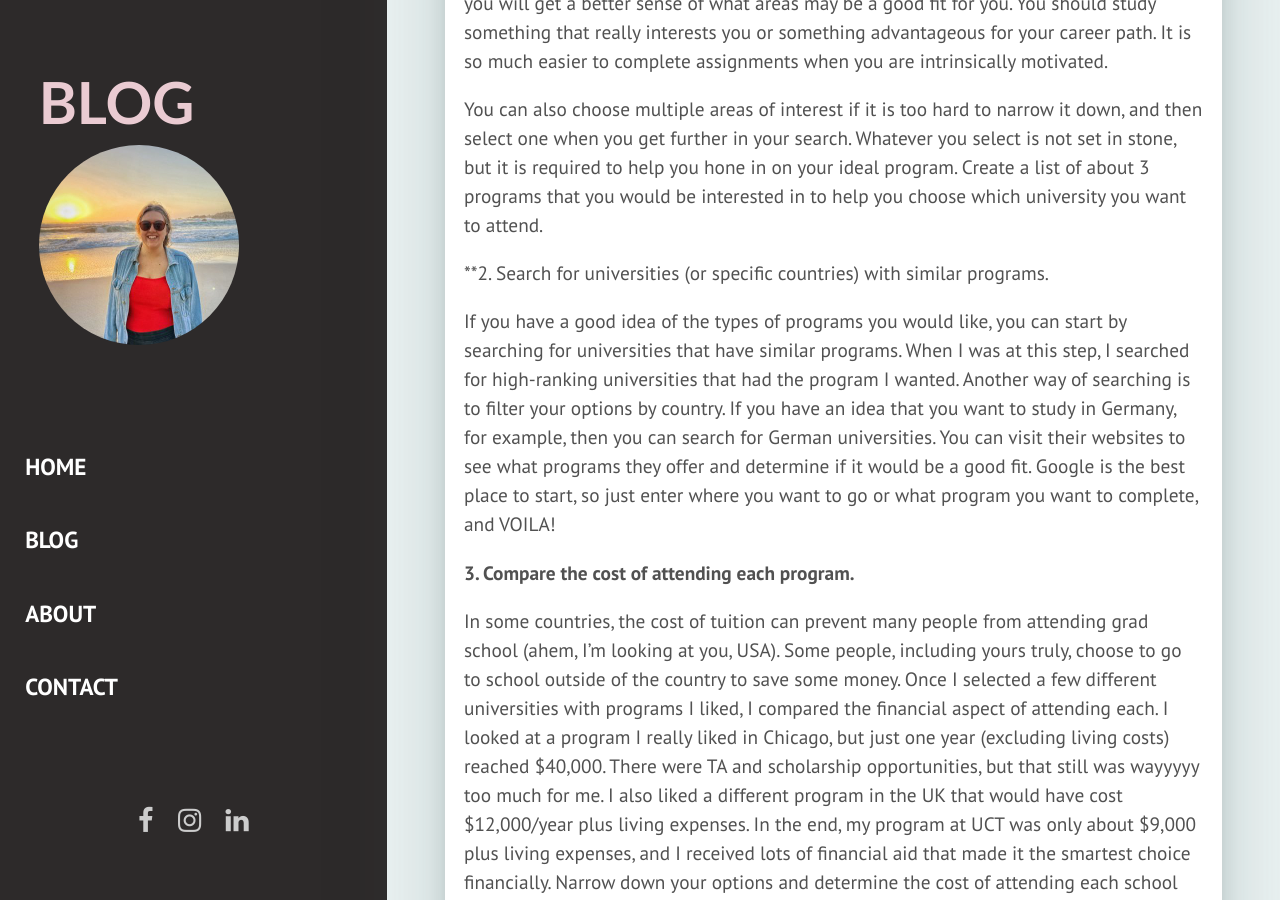
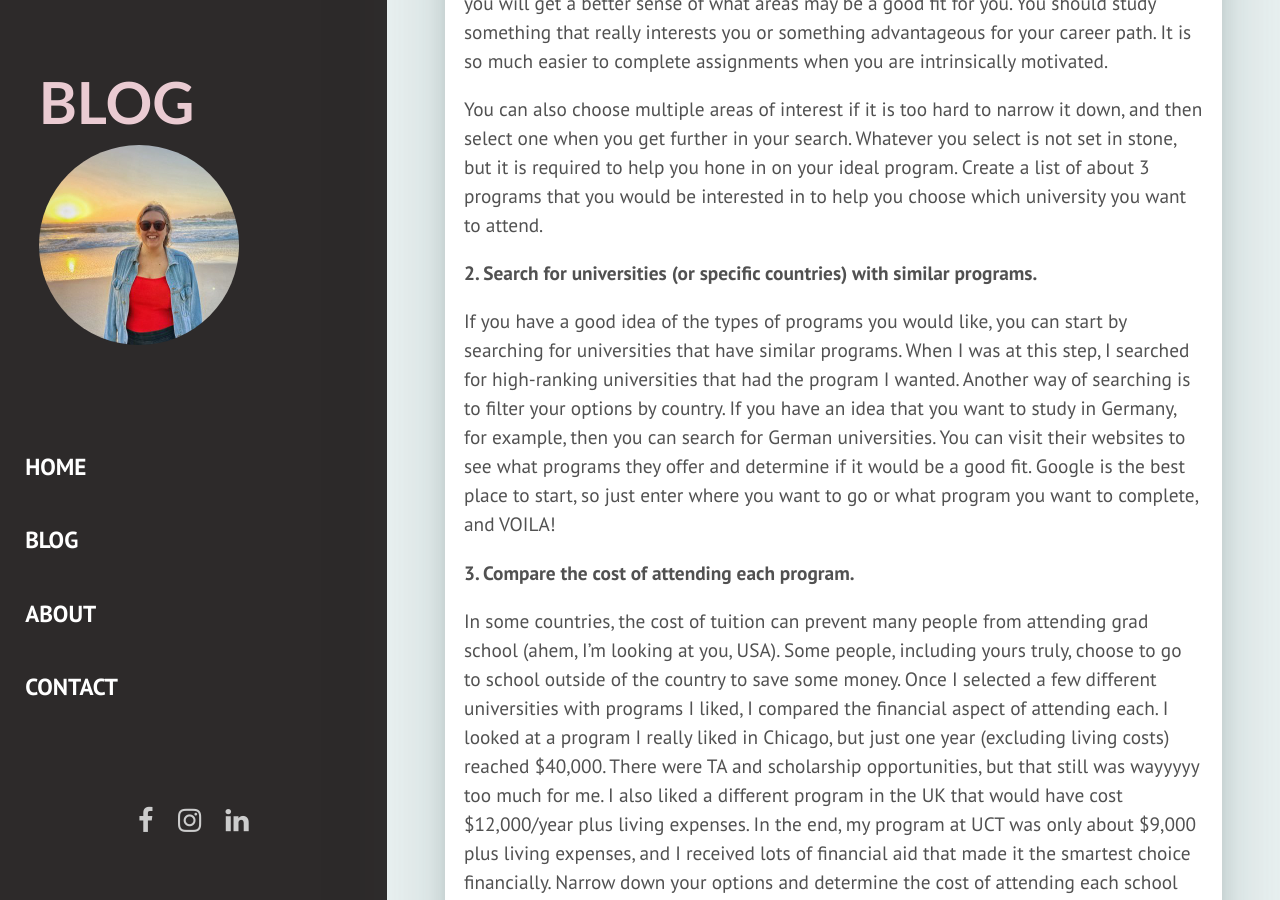
Before and after one commit to rachelflynn/blog, a Jekyll site: the page built from _posts/2020-12-10-masters.md, in a window 1280 px wide and 900 px high, scrolled down 1751 px. Built offline with Jekyll 4.4.1, drawn with Linux system fonts in a browser that asks for light colours; some web fonts are replaced.

```diff
--- a/_posts/2020-12-10-masters.md
+++ b/_posts/2020-12-10-masters.md
@@ -30,7 +30,7 @@ If you're like me and you have a wide range of interests, it is difficult to nar
 
 You can also choose multiple areas of interest if it is too hard to narrow it down, and then select one when you get further in your search. Whatever you select is not set in stone, but it is required to help you hone in on your ideal program. Create a list of about 3 programs that you would be interested in to help you choose which university you want to attend.
 
-**2. Search for universities (or specific countries) with similar programs.
+**2. Search for universities (or specific countries) with similar programs.**
 
 If you have a good idea of the types of programs you would like, you can start by searching for universities that have similar programs. When I was at this step, I searched for high-ranking universities that had the program I wanted. Another way of searching is to filter your options by country. If you have an idea that you want to study in Germany, for example, then you can search for German universities. You can visit their websites to see what programs they offer and determine if it would be a good fit. Google is the best place to start, so just enter where you want to go or what program you want to complete, and VOILA!
 
```
